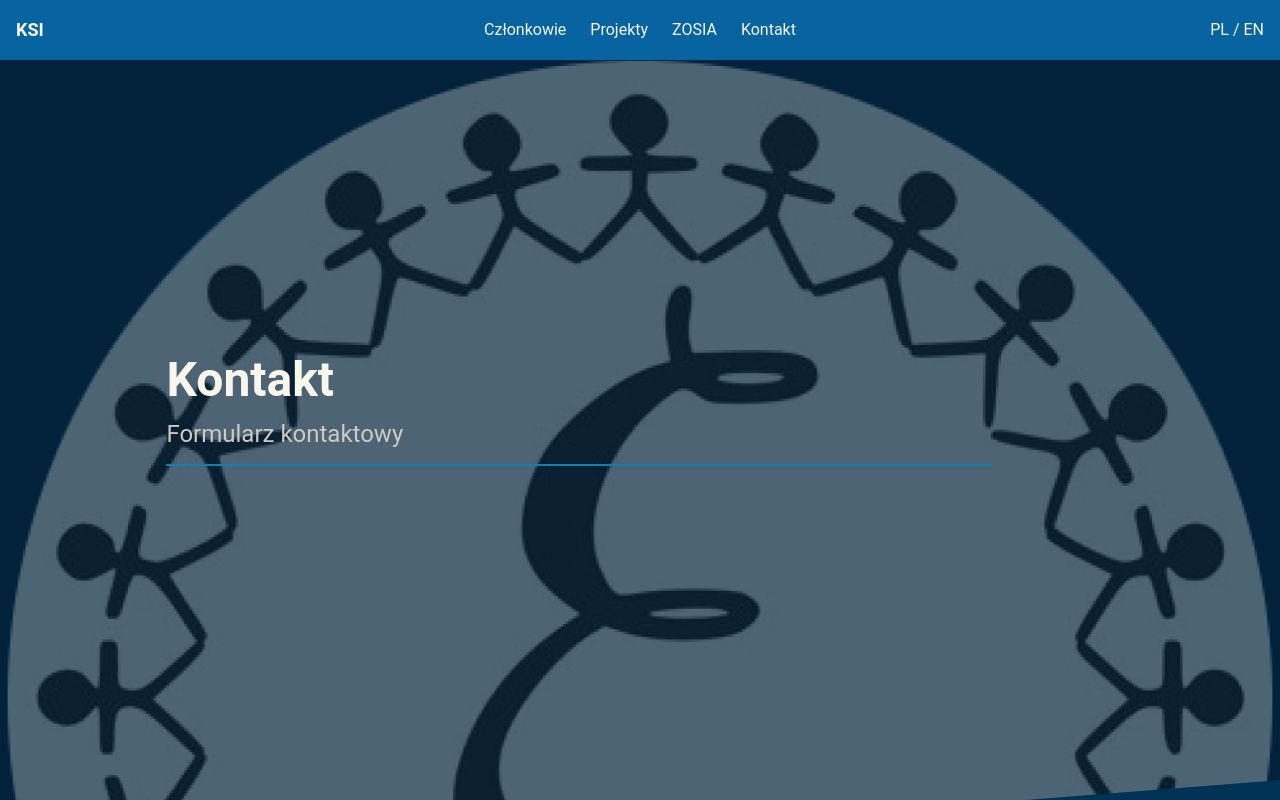
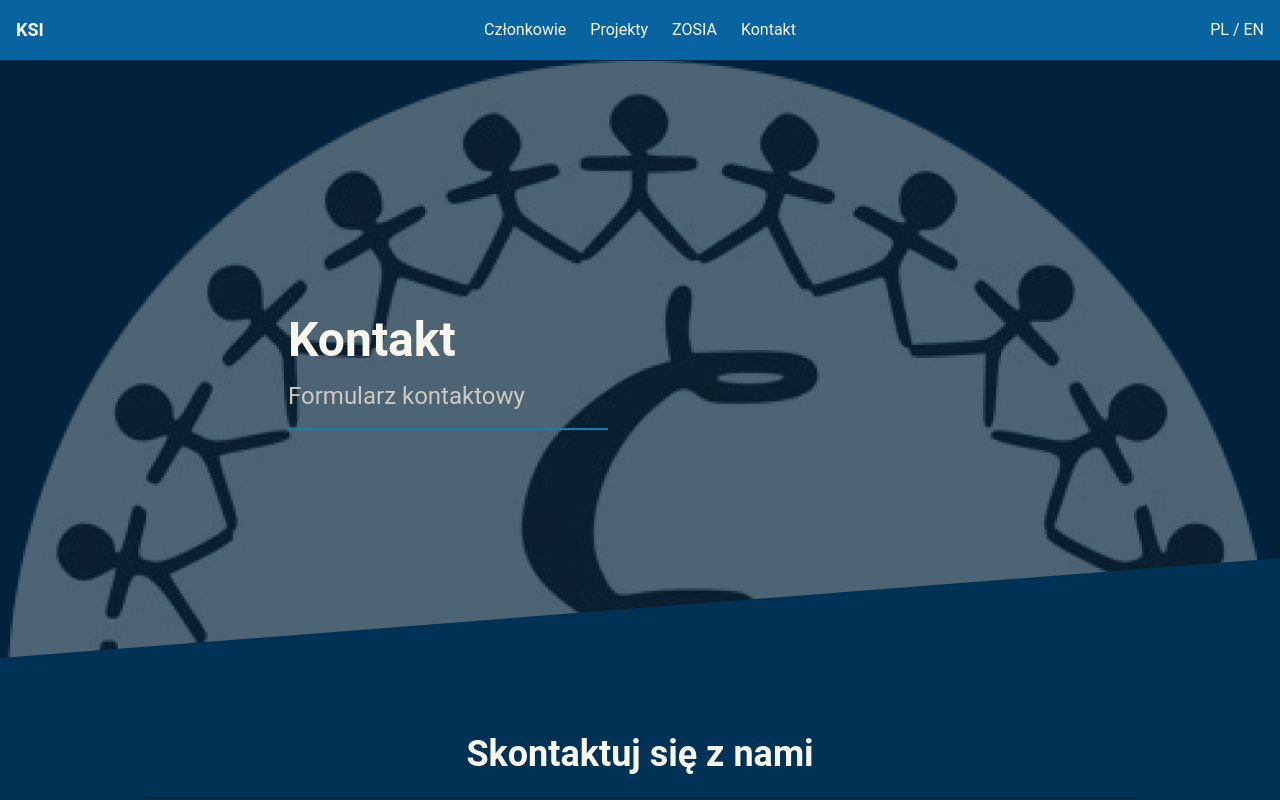
Before and after one commit to ksiuwr/ksi-site-v2025, a React (Vite) app: page /contact in a window 1280 px wide. Shown: the top 800 px of the page. Built offline with nearby package versions, Linux system fonts and the light colour scheme; the HTML template or start-up script is replaced by a standard one.

Commit message:
fix (frontend): Adjusted hero section styling on contact page
- Removed fixed values from parameters
- Positioning using `relative`, not `absolute`

```diff
--- a/src/Contact.tsx
+++ b/src/Contact.tsx
@@ -20,19 +20,19 @@ const Contact = () => {
       className="min-h-screen bg-no-repeat bg-fixed bg-dark-background-primary text-dark-text-primary font-sans bg-cover"
       style={{
         backgroundImage: `url('/images/logo.png')`,
-        backgroundPosition: "0% -7%",
+        backgroundPosition: "0% -10%",
       }}
     >
       {/* Hero Section */}
-      <div ref={heroRef} className="text-center min-h-[90vh]">
-        <div className="absolute container ml-[13vw] mt-[37vh]">
+      <div ref={heroRef} className="text-center min-h-auto">
+        <div className="relative pt-64 pb-32 w-1/2 left-72">
           <h1 className="text-dark-text-prime text-5xl font-bold text-left">
             Kontakt
           </h1>
-          <p className="text-dark-text-secondary text-2xl text-left mt-[14px]">
+          <p className="text-dark-text-secondary text-2xl text-left mt-4">
             Formularz kontaktowy
           </p>
-          <hr className="border-action-blue border-t-2 mr-[198px] mt-[14px]" />
+          <hr className="border-action-blue border-t-2 mt-4 w-1/2" />
         </div>
       </div>
 
```
